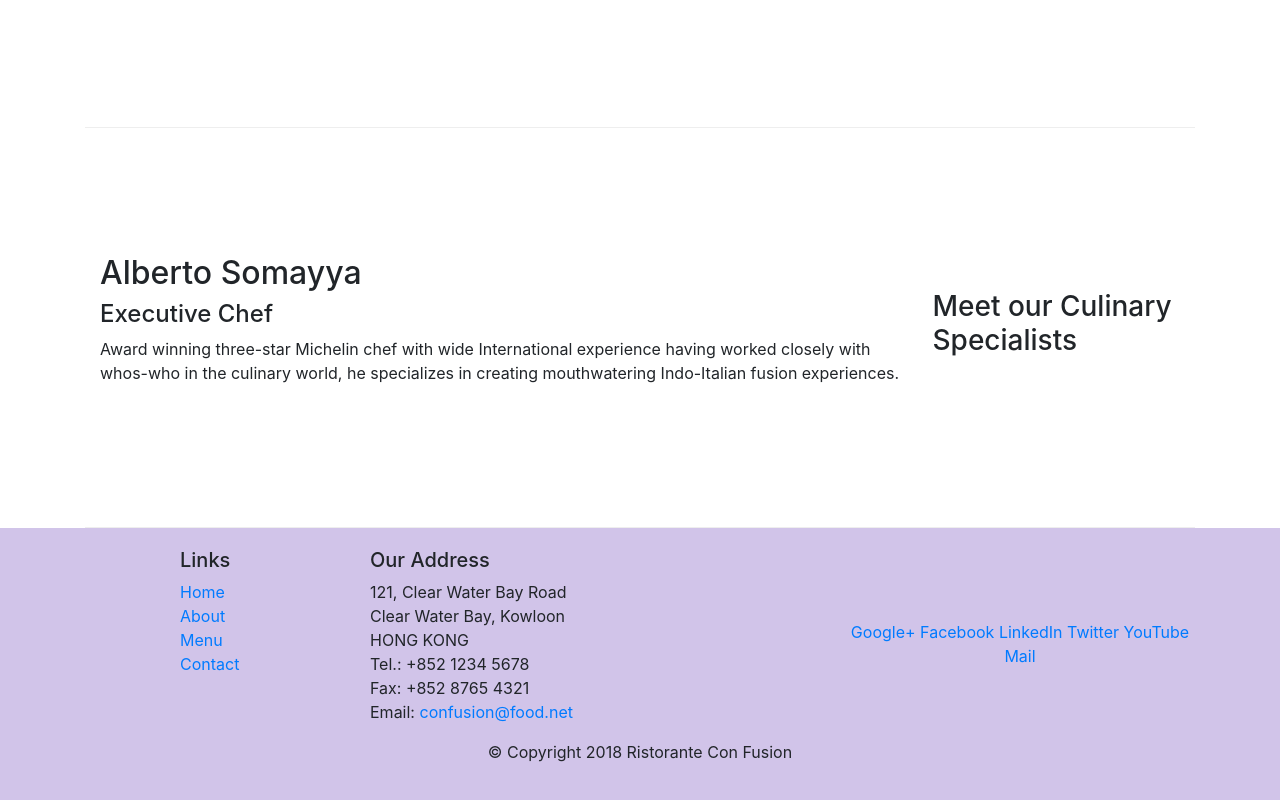
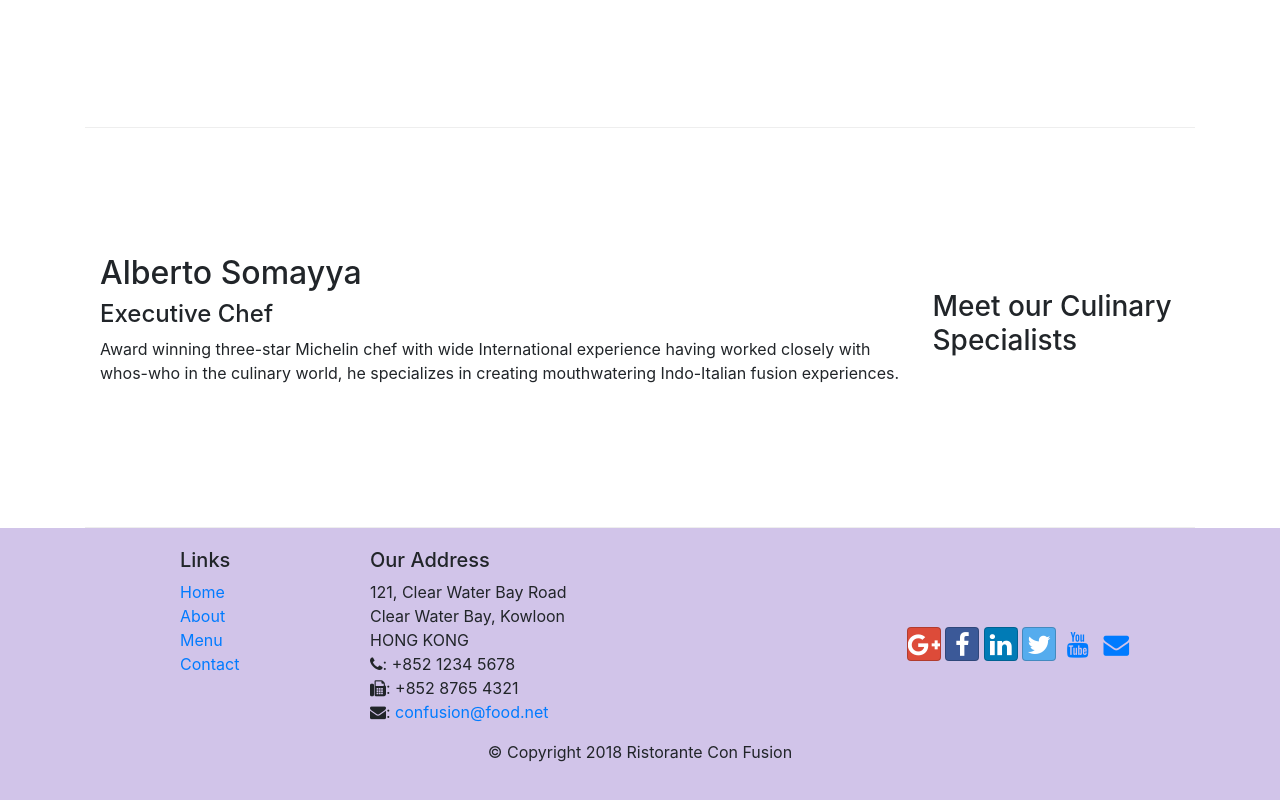
Before and after one commit to Sahilahir/conFusion, a website: page index.html in a window 1280 px wide. Shown: the part 1006-1806 px from the top of the page. Drawn offline with nearby package versions, Linux system fonts and the light colour scheme.

Commit message:
icon fonts

```diff
--- a/index.html
+++ b/index.html
@@ -8,6 +8,8 @@
 
 
     <link rel="stylesheet" href="node_modules/bootstrap/dist/css/bootstrap.min.css">
+    <link rel="stylesheet" href="node_modules/font-awesome/css/font-awesome.min.css">
+    <link rel="stylesheet" href="node_modules/bootstrap-social/bootstrap-social.css">
     <link rel="stylesheet" href="css/styles.css">
     <title>Ristorante Con Fusion</title>
 </head>
@@ -22,10 +24,10 @@
             <a class="navbar-brand mr-auto" href="#">Ristorante con Fusion</a>
             <div class="collapse navbar-collapse" id=Navbar>
                 <ul class="navbar-nav mr-auto">
-                    <li class="nav-item active"><a class="nav-link" href="#"> Home</a></li>
-                    <li class="nav-item"><a class="nav-link" href="./aboutus.html"> About</a></li>
-                    <li class="nav-item"><a class="nav-link" href="#"> Menu</a></li>
-                    <li class="nav-item"><a class="nav-link" href="#"> Contact</a></li>
+                    <li class="nav-item active"><a class="nav-link" href="#"><span class="fa fa-home fa-lg"> Home </span></a></li>
+                    <li class="nav-item"><a class="nav-link" href="./aboutus.html"><span class="fa fa-info fa-lg"> About </span></a></li>
+                    <li class="nav-item"><a class="nav-link" href="#"><span class="fa fa-list fa-lg"> Menu </span></a></li>
+                    <li class="nav-item"><a class="nav-link" href="#"><span class="fa fa-address-card fa-lg">  Contact </span></a></li>
                 </ul>
             </div>
 
@@ -97,19 +99,19 @@
 		              121, Clear Water Bay Road<br>
 		              Clear Water Bay, Kowloon<br>
 		              HONG KONG<br>
-		              Tel.: +852 1234 5678<br>
-		              Fax: +852 8765 4321<br>
-		              Email: <a href="mailto:confusion@food.net">confusion@food.net</a>
+		              <i class="fa fa-phone fa-g"></i>: +852 1234 5678 <br>
+		              <i class="fa fa-fax fa-g"></i>: +852 8765 4321<br>
+                      <i class="fa fa-envelope fa-g"></i>: <a href="mailto:confusion@food.net">confusion@food.net</a>
 		           </address>
                 </div>
                 <div class="col-12 col-sm-4 align-self-center">
                     <div class="text-center">
-                        <a href="http://google.com/+">Google+</a>
-                        <a href="http://www.facebook.com/profile.php?id=">Facebook</a>
-                        <a href="http://www.linkedin.com/in/">LinkedIn</a>
-                        <a href="http://twitter.com/">Twitter</a>
-                        <a href="http://youtube.com/">YouTube</a>
-                        <a href="mailto:">Mail</a>
+                        <a class="btn btn-social-icon btn-google" href="http://google.com/+" ><i class="fa fa-google-plus f-lg"></i></a>
+                        <a class="btn btn-social-icon btn-facebook" href="http://www.facebook.com/profile.php?id="><i class="fa fa-facebook f-lg"></i></a>
+                        <a class="btn btn-social-icon btn-linkedin" href="http://www.linkedin.com/in/"><i class="fa fa-linkedin f-lg"></i></a>
+                        <a class="btn btn-social-icon btn-twitter" href="http://twitter.com/"><i class="fa fa-twitter f-lg"></i></a>
+                        <a class="btn btn-social-icon btn-youtube" href="http://youtube.com/"><i class="fa fa-youtube f-lg"></i></a>
+                        <a class="btn btn-social-icon" href="mailto:"><i class="fa fa-envelope f-lg"></i></a>
                     </div>
                 </div>
            </div>
--- a/package.json
+++ b/package.json
@@ -15,6 +15,8 @@
   },
   "dependencies": {
     "bootstrap": "^4.0.0",
+    "bootstrap-social": "^5.1.1",
+    "font-awesome": "^4.7.0",
     "jquery": "^3.3.1",
     "popper.js": "^1.12.9"
   }
```
Also changed, not shown: aboutus.html (+15 -13 lines), 1 other file.
